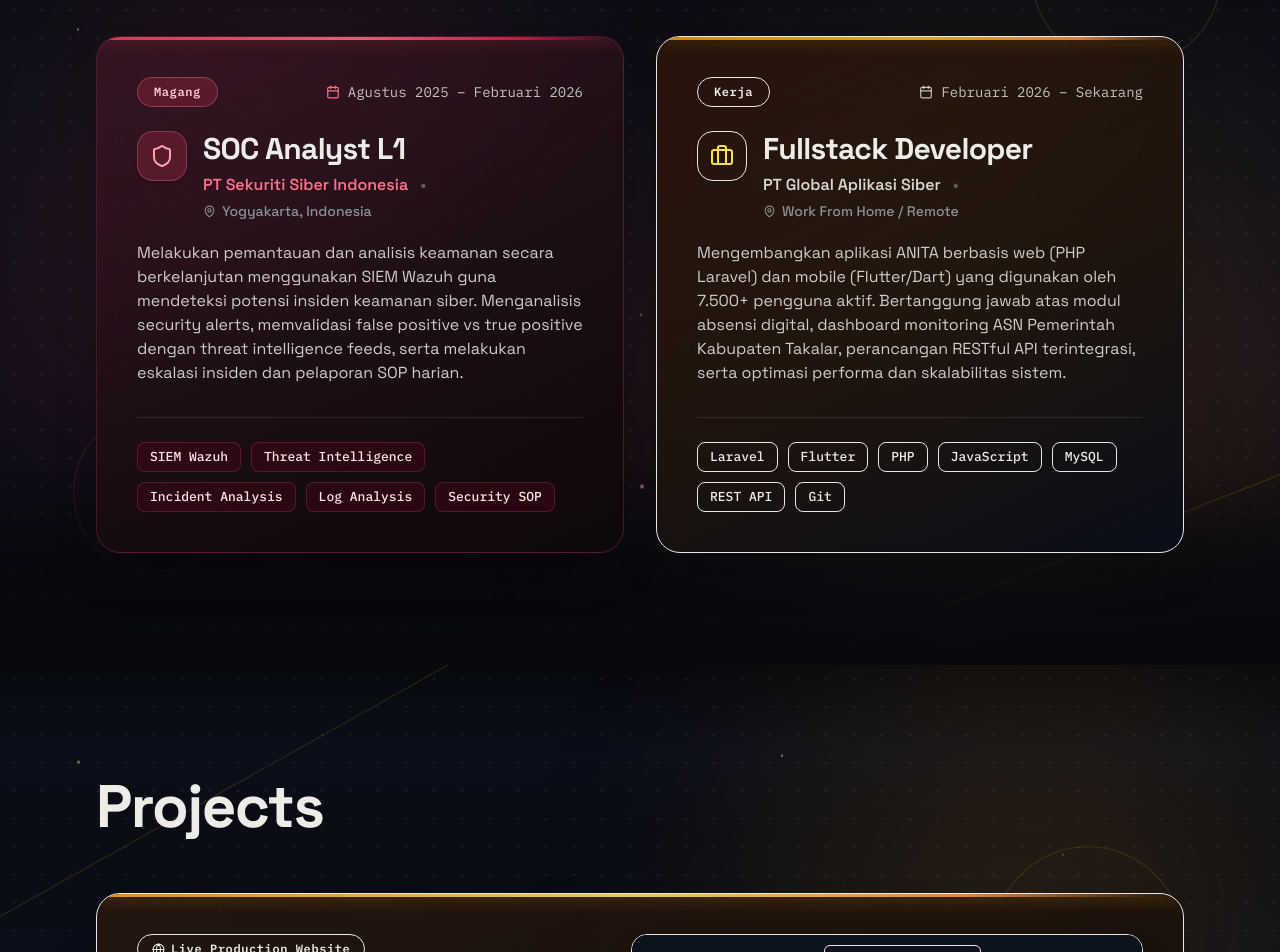
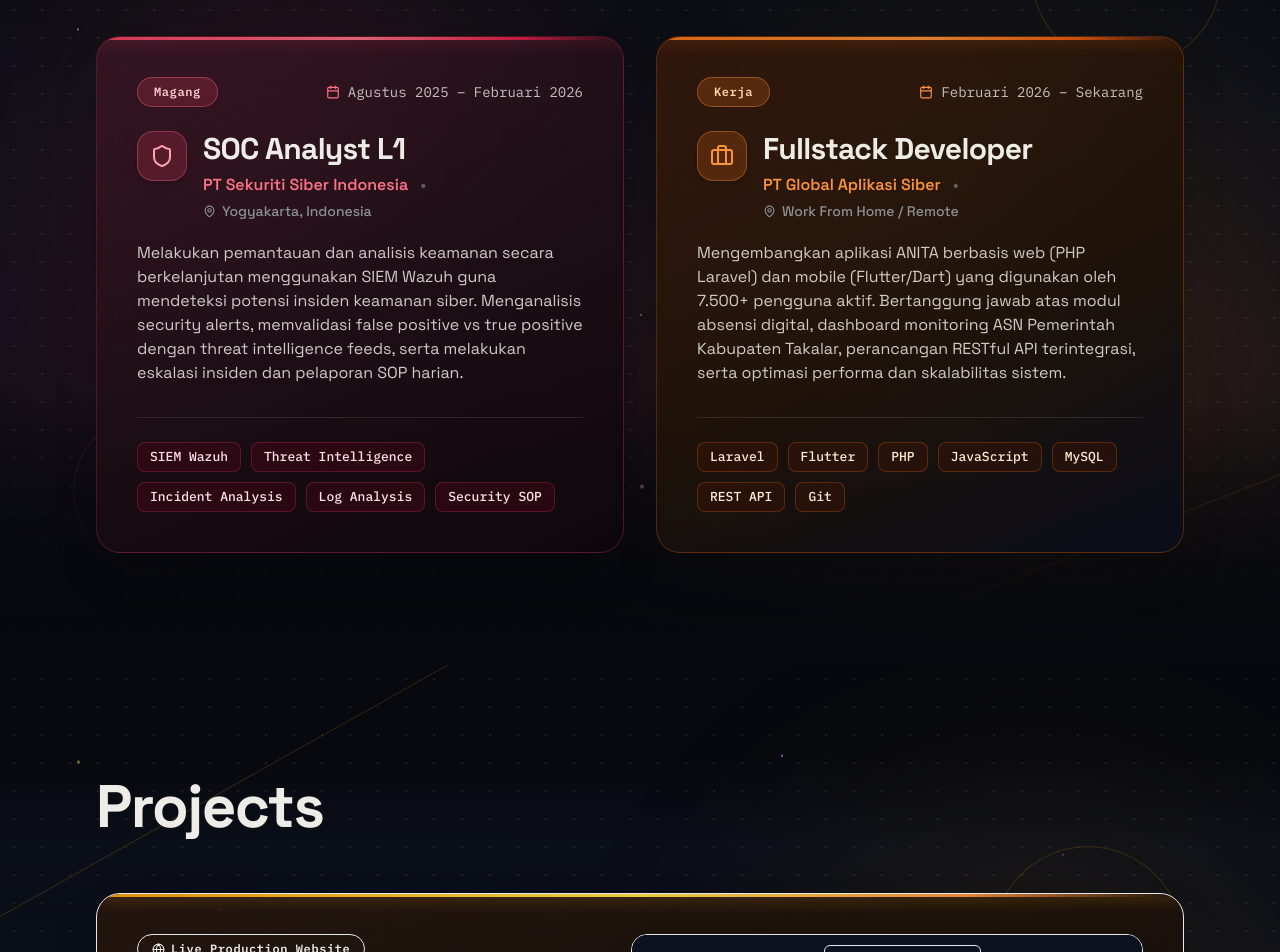
Before and after one commit to chrisalbertt/cobak, a React (Vite) app: page / in a window 1280 px wide. Shown: the part 1800-2752 px from the top of the page. Built offline with nearby package versions, Linux system fonts and the light colour scheme.

Commit message:
style: perfect seamless gradient blend between Experience and Project sections

```diff
--- a/src/components/Experience.jsx
+++ b/src/components/Experience.jsx
@@ -40,21 +40,21 @@
     period: 'Februari 2026 – Sekarang',
     icon: Briefcase,
     subIcon: Terminal,
-    // Warm Amber / Sunset Gold Radiant Theme
+    // Warm Orange Radiant Theme
     theme: {
-      accentText: 'text-amber-400 font-semibold',
-      badgeBg: 'bg-amber-500/20',
-      badgeText: 'text-amber-200 font-bold',
-      badgeBorder: 'border-amber-400/40',
-      iconBg: 'bg-amber-500/20',
-      iconBorder: 'border-amber-400/35',
-      iconColor: '#FDE047',
-      cardBg: 'linear-gradient(155deg, rgba(69, 26, 3, 0.45) 0%, rgba(30, 20, 12, 0.9) 55%, rgba(10, 14, 26, 0.98) 100%)',
-      cardBorder: 'border-amber-500/25 hover:border-amber-400/60',
-      cardInnerGlow: 'radial-gradient(ellipse 80% 60% at 50% 0%, rgba(245, 158, 11, 0.22) 0%, transparent 70%)',
-      topLine: 'linear-gradient(90deg, #F59E0B 0%, #FBBF24 50%, #FB923C 80%, transparent 100%)',
-      topLineGlow: '0 0 16px rgba(245, 158, 11, 0.7)',
-      skillBg: 'bg-amber-950/40 text-amber-100 border-amber-500/25 hover:border-amber-400/50 hover:bg-amber-500/20',
+      accentText: 'text-orange-400 font-semibold',
+      badgeBg: 'bg-orange-500/20',
+      badgeText: 'text-orange-200 font-bold',
+      badgeBorder: 'border-orange-400/40',
+      iconBg: 'bg-orange-500/20',
+      iconBorder: 'border-orange-400/35',
+      iconColor: '#FB923C',
+      cardBg: 'linear-gradient(155deg, rgba(90, 35, 5, 0.45) 0%, rgba(30, 18, 8, 0.9) 55%, rgba(10, 14, 26, 0.98) 100%)',
+      cardBorder: 'border-orange-500/25 hover:border-orange-400/60',
+      cardInnerGlow: 'radial-gradient(ellipse 80% 60% at 50% 0%, rgba(249, 115, 22, 0.22) 0%, transparent 70%)',
+      topLine: 'linear-gradient(90deg, #F97316 0%, #FB923C 50%, #EA580C 80%, transparent 100%)',
+      topLineGlow: '0 0 16px rgba(249, 115, 22, 0.7)',
+      skillBg: 'bg-orange-950/40 text-orange-100 border-orange-500/25 hover:border-orange-400/50 hover:bg-orange-500/20',
     },
     description:
       'Mengembangkan aplikasi ANITA berbasis web (PHP Laravel) dan mobile (Flutter/Dart) yang digunakan oleh 7.500+ pengguna aktif. Bertanggung jawab atas modul absensi digital, dashboard monitoring ASN Pemerintah Kabupaten Takalar, perancangan RESTful API terintegrasi, serta optimasi performa dan skalabilitas sistem.',
@@ -259,9 +259,9 @@
 
       {/* ── 3. Seamless Bottom Gradient Blend into Project Section ── */}
       <div
-        className="pointer-events-none absolute bottom-0 left-0 right-0 h-48 z-0"
+        className="pointer-events-none absolute bottom-0 left-0 right-0 h-64 z-0"
         style={{
-          background: 'linear-gradient(to bottom, transparent 0%, rgba(7, 9, 14, 0.7) 50%, #07090E 100%)',
+          background: 'linear-gradient(to bottom, transparent 0%, rgba(7, 9, 14, 0.4) 30%, rgba(7, 9, 14, 0.85) 70%, #07090E 100%)',
         }}
       />
     </section>
--- a/src/components/Hero.jsx
+++ b/src/components/Hero.jsx
@@ -197,22 +197,6 @@
           backgroundSize: '28px 28px',
           maskImage: 'radial-gradient(ellipse 70% 60% at 50% 45%, black 35%, transparent 80%)',
           WebkitMaskImage: 'radial-gradient(ellipse 70% 60% at 50% 45%, black 35%, transparent 80%)',
-        }}
-      />
-
-      {/* ── 4. Diagonal Light Ray Accents ── */}
-      <div
-        className="absolute inset-0 opacity-[0.07]"
-        style={{
-          backgroundImage: `
-            repeating-linear-gradient(
-              -45deg,
-              transparent,
-              transparent 80px,
-              rgba(255, 255, 255, 0.15) 80px,
-              rgba(255, 255, 255, 0.15) 81px
-            )
-          `,
         }}
       />
 
@@ -1105,7 +1089,7 @@
               <div className="bg-[#0b0d12] p-3 rounded-lg border border-hairline/40 font-mono text-xs space-y-1.5">
                 <p className="text-paper font-semibold">CORE CAPABILITIES</p>
                 <div className="text-[11px] text-muted space-y-0.5">
-                  <p>• Web: React, Next.js, HTML5, CSS3</p>
+                  <p>• Web: React, Next.js, HTML, CSS</p>
                   <p>• Backend: Laravel, Node.js, REST API</p>
                   <p>• Mobile & DB: Flutter, Dart, MySQL</p>
                 </div>
--- a/src/components/Portfolio.jsx
+++ b/src/components/Portfolio.jsx
@@ -113,20 +113,20 @@
     >
       {/* ── 1. Top Seamless Transition from Experience ── */}
       <div
-        className="pointer-events-none absolute top-0 left-0 right-0 h-44 z-0"
+        className="pointer-events-none absolute top-0 left-0 right-0 h-64 z-0"
         style={{
-          background: 'linear-gradient(180deg, #07090E 0%, rgba(12, 17, 30, 0.7) 50%, transparent 100%)',
+          background: 'linear-gradient(180deg, #07090E 0%, rgba(7, 9, 14, 0.85) 35%, rgba(12, 17, 30, 0.4) 70%, transparent 100%)',
         }}
       />
 
       {/* ── 2. Dynamic Luminous Background Effects ── */}
       {/* Warm Amber Aurora top-right */}
       <motion.div
-        className="pointer-events-none absolute -top-32 -right-32 w-[750px] h-[750px] rounded-full"
+        className="pointer-events-none absolute top-12 -right-32 w-[750px] h-[750px] rounded-full"
         animate={{ scale: [1, 1.2, 1], opacity: [0.28, 0.45, 0.28] }}
         transition={{ duration: 10, repeat: Infinity, ease: 'easeInOut' }}
         style={{
-          background: 'radial-gradient(circle, rgba(245, 158, 11, 0.38) 0%, rgba(217, 119, 6, 0.1) 50%, transparent 70%)',
+          background: 'radial-gradient(circle, rgba(245, 158, 11, 0.3) 0%, rgba(217, 119, 6, 0.08) 50%, transparent 70%)',
           filter: 'blur(90px)',
         }}
       />
```
